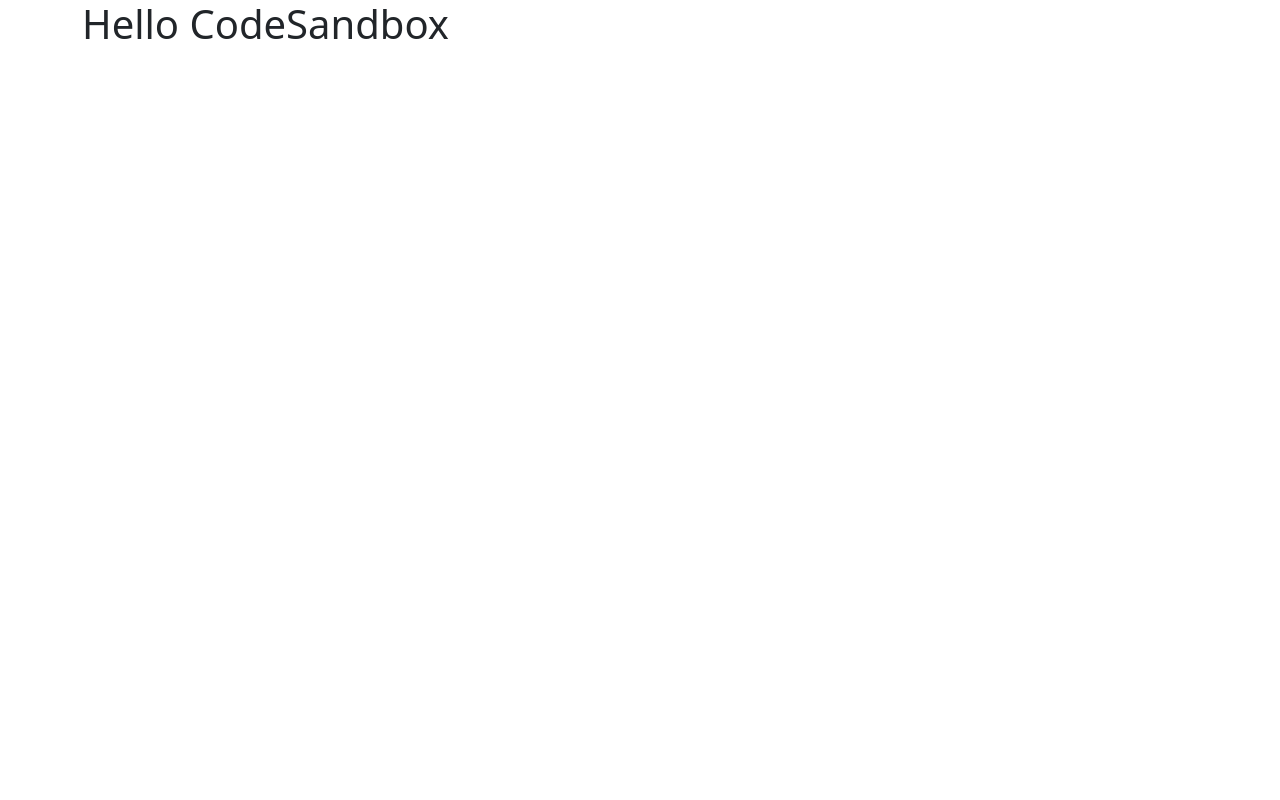
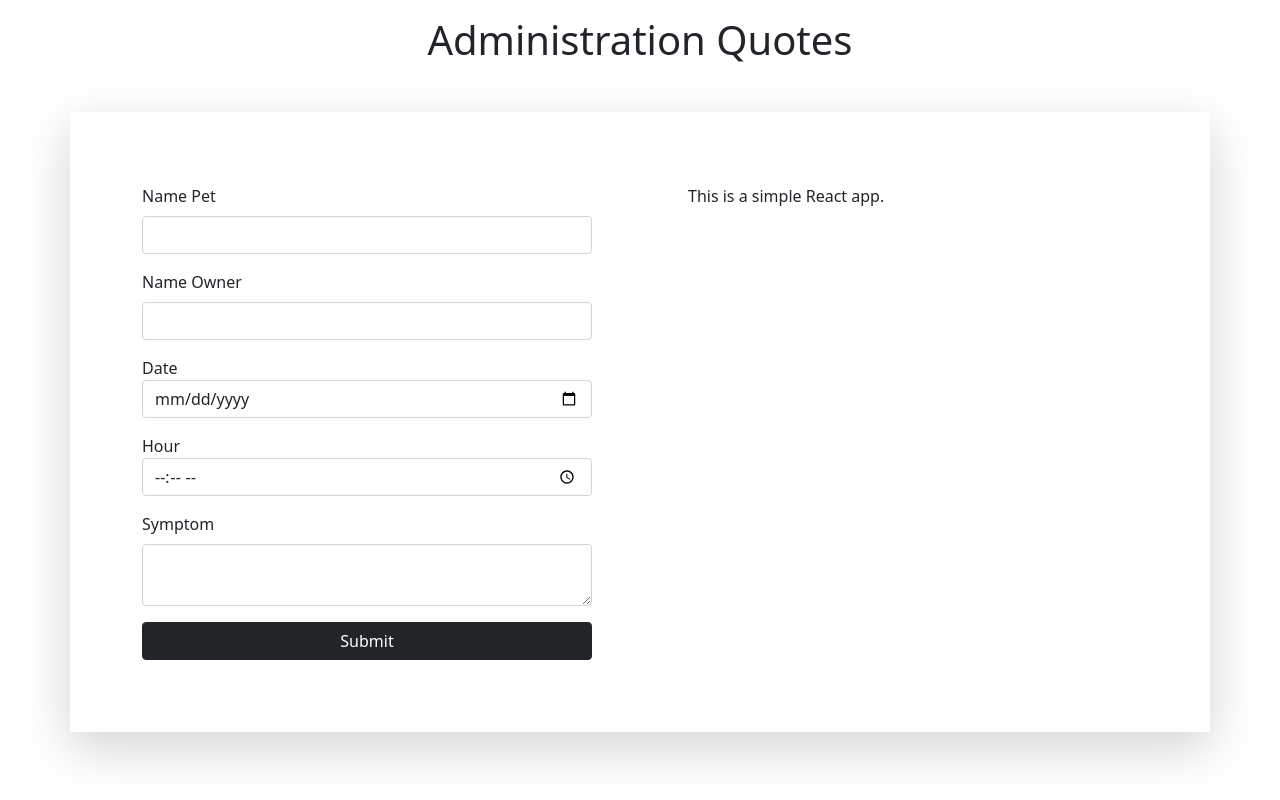
Before and after one commit to andrescastromamani/QuotesApp-ReactJS, a React (Create React App) app: page / in a window 1280 px wide. Built offline with nearby package versions, Linux system fonts and the light colour scheme.

Commit message:
Add the form

```diff
--- a/src/App.js
+++ b/src/App.js
@@ -1,9 +1,18 @@
+import { Form } from "./components/Form";
 
 function App() {
   return (
     <div className="container">
-      <h1>Hello CodeSandbox</h1>
-    </div>
+      <h1 className="text-center mt-3">Administration Quotes</h1>
+      <div className="row mt-5 shadow-lg p-4">
+        <div className="col-12 col-md-6 p-5">
+          <Form />
+        </div>
+        <div className="col-12 col-md-6 p-5">
+          <p>This is a simple React app.</p>
+        </div>
+      </div>
+    </div >
   );
 }
 
--- /dev/null
+++ b/src/components/Form.jsx
@@ -0,0 +1,83 @@
+import { useState } from "react"
+
+export const Form = () => {
+    const [quote, setQuote] = useState({
+        namePet: '',
+        nameOwner: '',
+        date: '',
+        hour: '',
+        symptom: '',
+    });
+
+    const handleChange = (e) => {
+        setQuote({
+            ...quote,
+            [e.target.name]: e.target.value
+        })
+    }
+    const handleSubmit = (e) => {
+        e.preventDefault();
+        console.log(quote);
+    }
+    return (
+        <>
+            <form onSubmit={handleSubmit}>
+                <div className="mb-3">
+                    <label htmlFor="namePet" className="form-label">Name Pet</label>
+                    <input
+                        type="text"
+                        className="form-control"
+                        id="namePet"
+                        name="namePet"
+                        onChange={handleChange}
+                        value={quote.namePet}
+                    />
+                </div>
+                <div className="mb-3">
+                    <label htmlFor="nameOwner" className="form-label">Name Owner</label>
+                    <input
+                        type="text"
+                        className="form-control"
+                        id="nameOwner"
+                        name="nameOwner"
+                        onChange={handleChange}
+                        value={quote.nameOwner}
+                    />
+                </div>
+                <div className="mb-3">
+                    <label htmlFor="date">Date</label>
+                    <input
+                        type="date"
+                        className="form-control"
+                        id="date"
+                        name="date"
+                        onChange={handleChange}
+                        value={quote.date}
+                    />
+                </div>
+                <div className="mb-3">
+                    <label htmlFor="date">Hour</label>
+                    <input
+                        type="time"
+                        className="form-control"
+                        id="hour"
+                        name="hour"
+                        onChange={handleChange}
+                        value={quote.hour}
+                    />
+                </div>
+                <div className="mb-3">
+                    <label htmlFor="symptom" className="form-label">Symptom</label>
+                    <textarea
+                        className="form-control"
+                        id="symptom"
+                        name="symptom"
+                        onChange={handleChange}
+                        value={quote.symptom}
+                    />
+                </div>
+                <button type="submit" className="btn btn-dark w-100">Submit</button>
+            </form>
+        </>
+    )
+}
```
